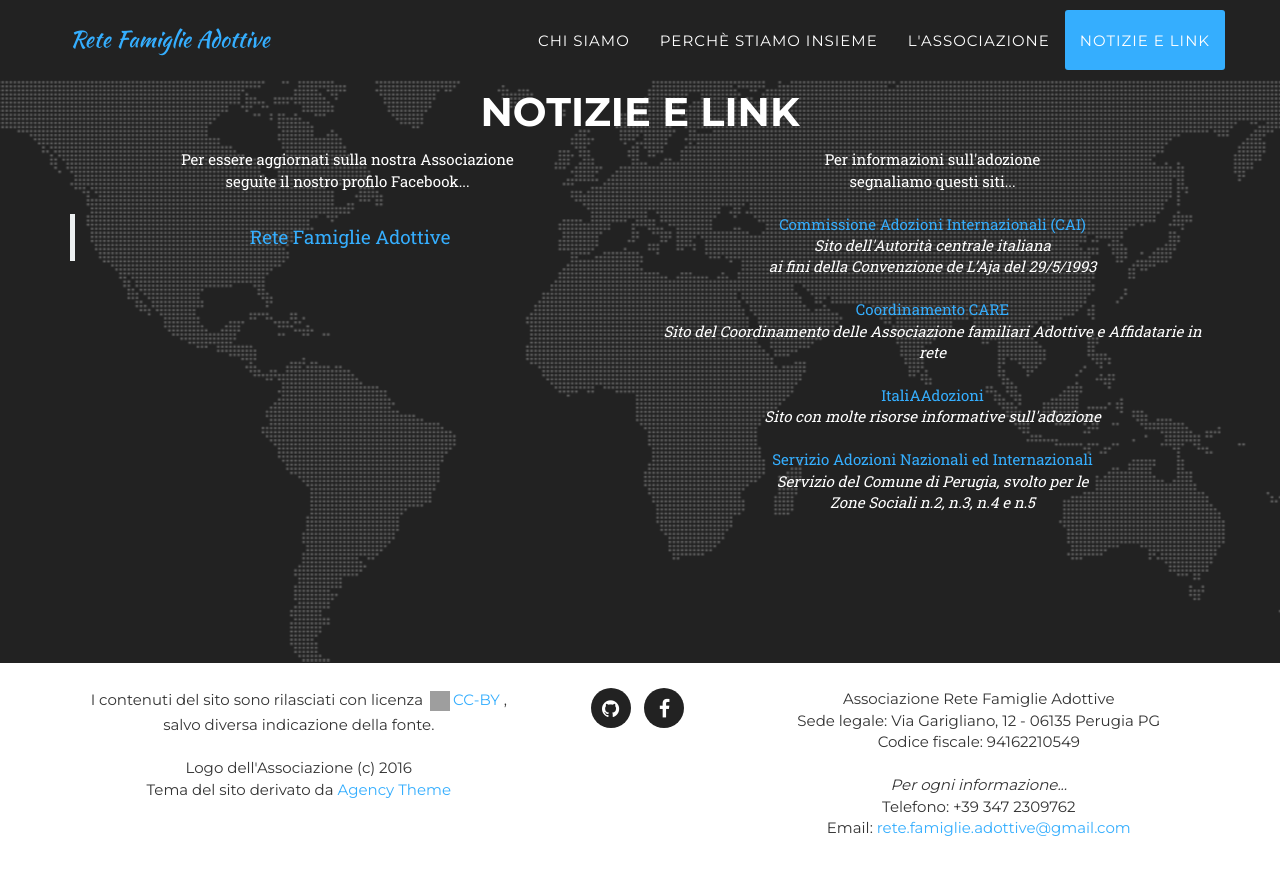
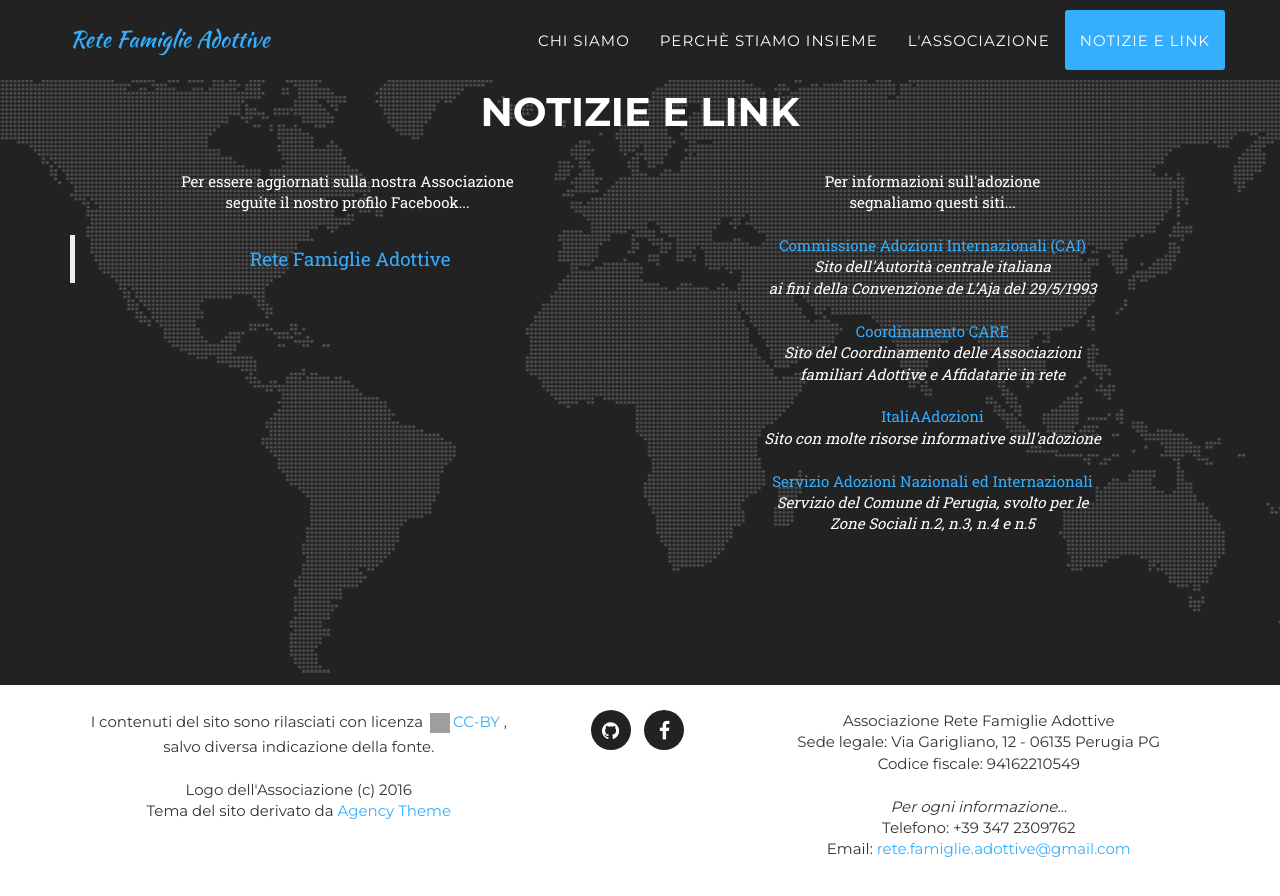
Before and after one commit to ggentili/rfa, a Jekyll site: the page built from index.html, in a window 1280 px wide and 900 px high, scrolled down 2645 px. Shown: the top 896 px of the window. Built offline with Jekyll 4.4.1, drawn with Linux system fonts in a browser that asks for light colours; some web fonts are replaced; grey boxes are pictures that could not be loaded.

Commit message:
Update contact.html

```diff
--- a/_includes/contact.html
+++ b/_includes/contact.html
@@ -22,6 +22,7 @@
             <div class="row">
                 <div class="col-lg-6 text-center">
                     <span style="color: white;">
+                    <br>
                     Per essere aggiornati sulla nostra Associazione<br>
                     seguite il nostro profilo Facebook...<br>
                     <br>
@@ -32,6 +33,7 @@
                 </div>
                 <div class="col-lg-6 text-center">
                     <span style="color: white;">
+                    <br>
                     Per informazioni sull'adozione<br>
                     segnaliamo questi siti...<br>
                     <br>
@@ -40,7 +42,8 @@
                     ai fini della Convenzione de L’Aja del 29/5/1993</i><br>
                     <br>
                     <a href="http://www.coordinamentocare.org/">Coordinamento CARE</a><br>
-                    <i>Sito del Coordinamento delle Associazione familiari Adottive e Affidatarie in rete</i><br>
+                    <i>Sito del Coordinamento delle Associazioni<br>
+                    familiari Adottive e Affidatarie in rete</i><br>
                     <br>
                     <a href="http://www.italiaadozioni.it/">ItaliAAdozioni</a><br>
                     <i>Sito con molte risorse informative sull'adozione</i><br>
```
